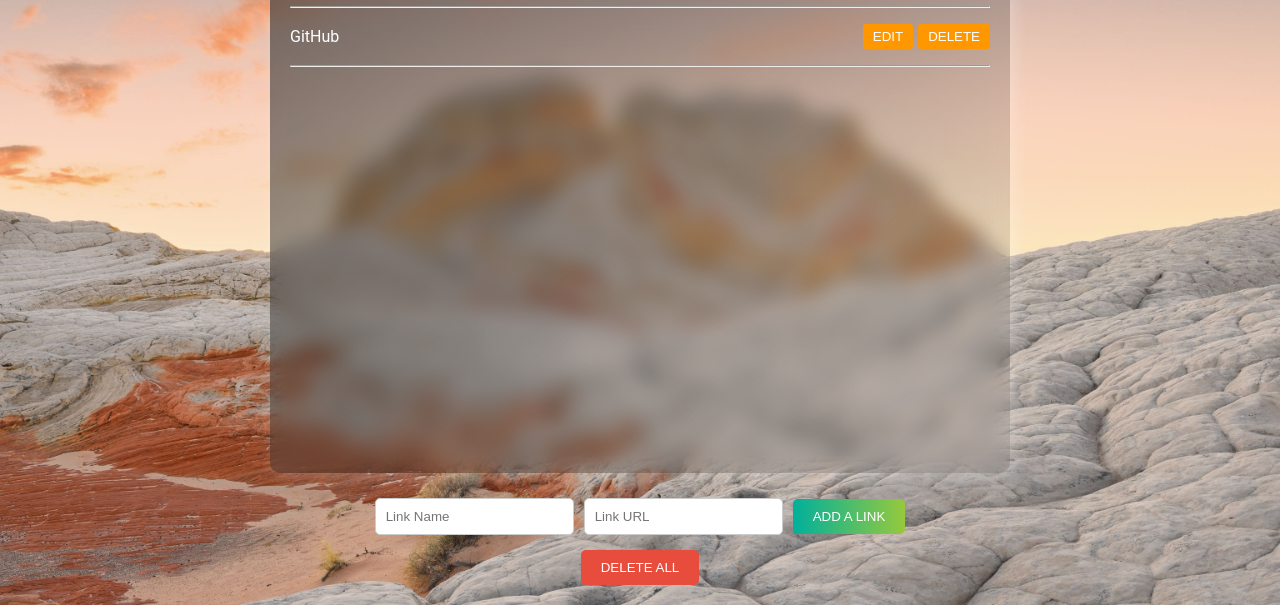
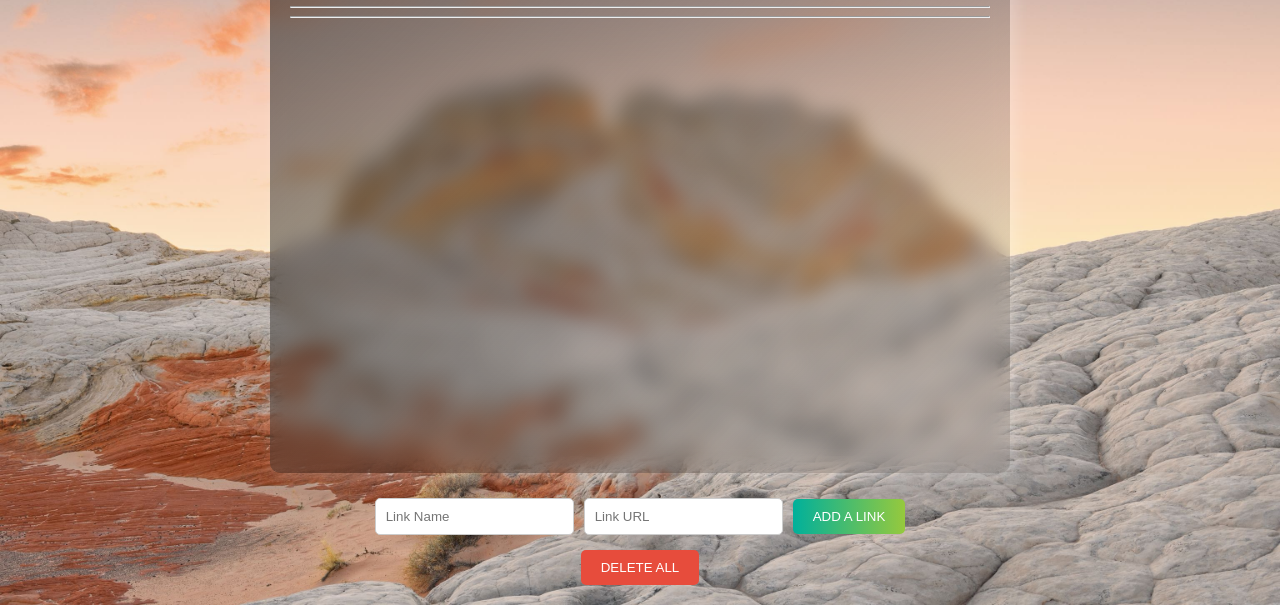
Before and after one commit to Juraij70/WebKeep, a plain HTML site: page index.html in a window 1280 px wide. Shown: the part 195-800 px from the top of the page. Drawn offline with Linux system fonts and the light colour scheme.

Commit message:
Update index.html

```diff
--- a/index.html
+++ b/index.html
@@ -20,19 +20,12 @@
         </header>
         <hr>
         <main>
-			<section>
-				<article class="item">
-					<p class="dessert">
-						<a href="https://github.com/">GitHub</a>
-						<button class="edit" onclick="editLink(this)">Edit</button>
-						<button class="delete" onclick="deleteLink(this)">Delete</button>
-					</p>
-				</article>
+            <section id="linkSection">
+                <!-- Links will be added here -->
             </section>
         </main>
         <hr>
-		<footer>
-		</footer>
+        <footer></footer>
     </div>
     <div class="menu2">
         <div class="input-container">
```
Lines whose indentation alone changed are shown as unchanged.
